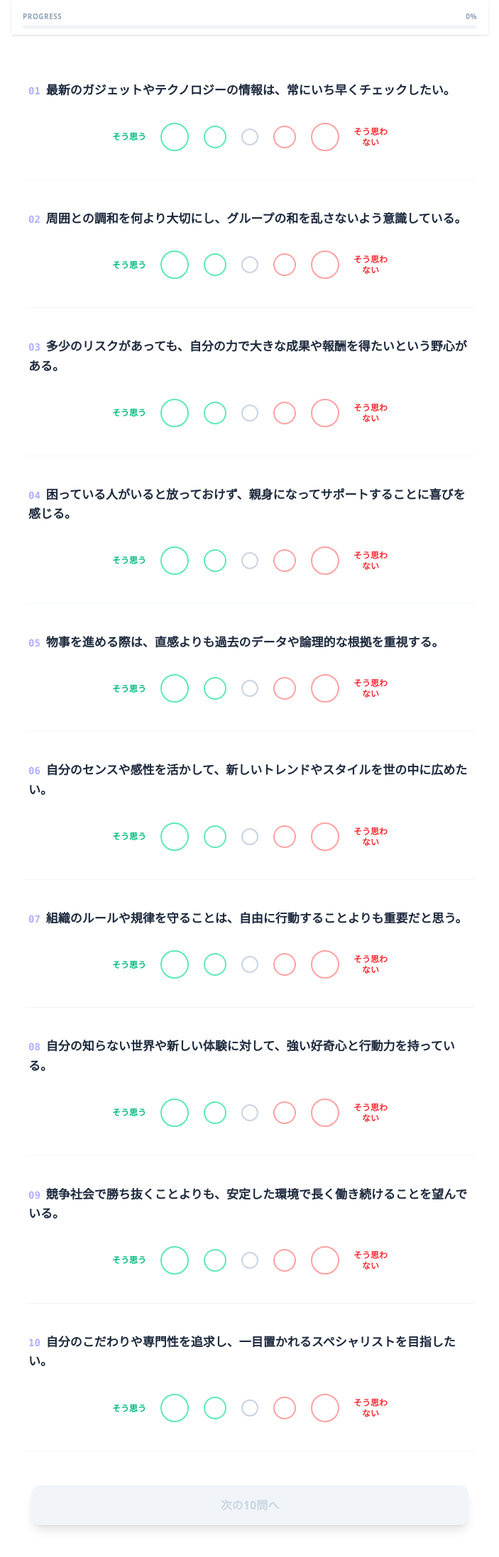
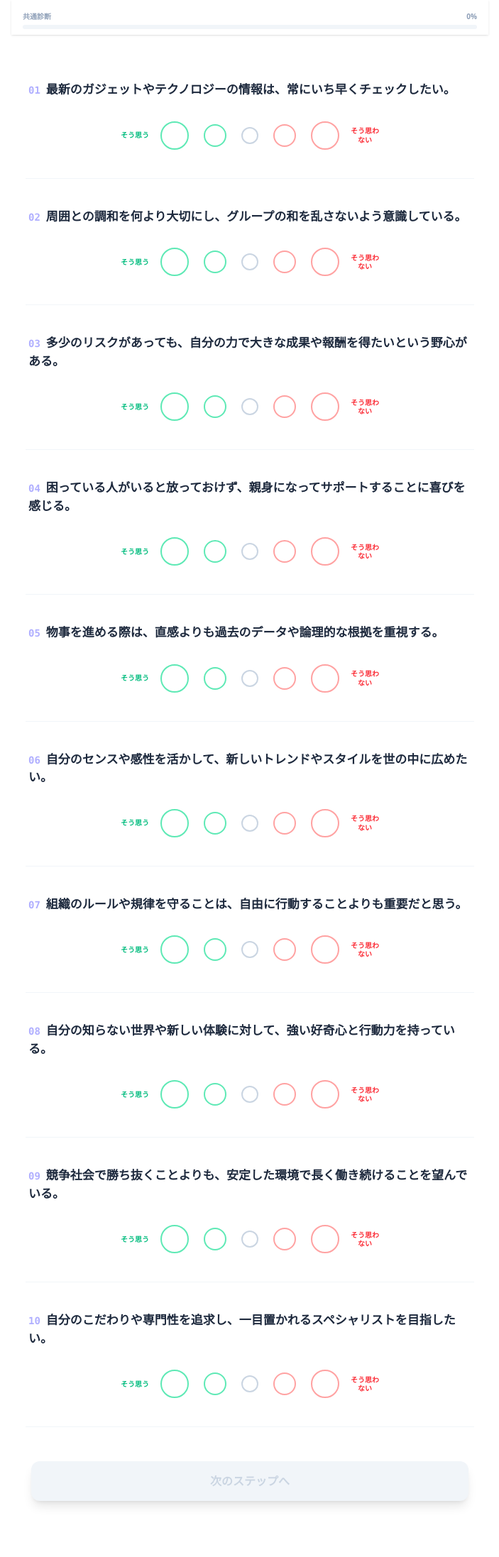
Before and after one commit to kiyoshikitamura/diagnosis_app_2, a Next.js app: page / in a window 1280 px wide. Shown: the top 2194 px of the page at 71% size, without its empty margins (288-991 px from the left). Built offline with nearby package versions, Linux system fonts and the light colour scheme.

Commit message:
Fix logic and UI feedback

```diff
--- a/app/page.tsx
+++ b/app/page.tsx
@@ -1,125 +1,135 @@
 'use client';
 
-import { useState, useEffect } from 'react';
+import { useState, useMemo } from 'react';
 import { useRouter } from 'next/navigation';
 import questionsData from '@/data/questions.json';
 
-const QUESTIONS_PER_PAGE = 10;
+const COMMON_LIMIT = 10; // 共通問題数
 
 export default function DiagnosisPage() {
     const router = useRouter();
-    const [currentPage, setCurrentPage] = useState(0);
-    const [answers, setAnswers] = useState<number[]>(new Array(questionsData.length).fill(null));
 
-    const answeredCount = answers.filter(a => a !== null).length;
-    const progress = (answeredCount / questionsData.length) * 100;
+    // 1. 状態管理
+    const [answers, setAnswers] = useState<Record<number, number>>({});
+    const [isSecondPhase, setIsSecondPhase] = useState(false);
+    const [targetGroupId, setTargetGroupId] = useState<string | null>(null);
+    const [currentStep, setCurrentStep] = useState(0); // 0: 共通, 1: 個別前半, 2: 個別中盤, 3: 個別後半（10問ずつ）
 
-    const handleAnswer = (qIndex: number, value: number) => {
-        const newAnswers = [...answers];
-        newAnswers[qIndex] = value;
-        setAnswers(newAnswers);
+    // 2. 問題のフィルタリング（メモ化して再計算を最適化）
+    const displayQuestions = useMemo(() => {
+        if (!isSecondPhase) {
+            return questionsData.filter(q => q.groupId === "common").slice(0, COMMON_LIMIT);
+        }
+        // 特定のグループの個別問題（ID 11以降）を取得
+        return questionsData.filter(q => q.groupId === targetGroupId && q.id > 10);
+    }, [isSecondPhase, targetGroupId]);
+
+    // 3. 現在のページに表示する10問
+    const currentPageQuestions = useMemo(() => {
+        const start = currentStep === 0 ? 0 : (currentStep - 1) * 10;
+        return displayQuestions.slice(start, start + 10);
+    }, [displayQuestions, currentStep]);
+
+    // 4. 回答ハンドラー
+    const handleAnswer = (questionId: number, value: number) => {
+        setAnswers(prev => ({ ...prev, [questionId]: value }));
     };
 
+    // 5. 次のステップへ
     const nextStep = () => {
-        if (currentPage < Math.ceil(questionsData.length / QUESTIONS_PER_PAGE) - 1) {
-            setCurrentPage(currentPage + 1);
+        const allAnswered = currentPageQuestions.every(q => answers[q.id] !== undefined);
+        if (!allAnswered) return;
+
+        if (!isSecondPhase) {
+            // 共通10問終了時の判定
+            const scores: Record<string, number> = {};
+            displayQuestions.forEach(q => {
+                scores[q.groupId] = (scores[q.groupId] || 0) + (answers[q.id] || 0);
+            });
+            // 最もスコアが高いグループ（common以外）を探す
+            const topGroup = Object.entries(scores)
+                .filter(([id]) => id !== 'common')
+                .sort((a, b) => b[1] - a[1])[0][0];
+
+            setTargetGroupId(topGroup);
+            setIsSecondPhase(true);
+            setCurrentStep(1);
+        } else if (currentStep < 3) {
+            // 個別問題の次ページへ
+            setCurrentStep(prev => prev + 1);
+        } else {
+            // 全終了
+            localStorage.setItem('diagnosis_answers', JSON.stringify(answers));
+            router.push('/result');
+        }
         window.scrollTo(0, 0);
-        } else {
-            completeDiagnosis();
-        }
     };
 
-    const completeDiagnosis = () => {
-        localStorage.setItem('diagnosis_answers', JSON.stringify(answers));
-        router.push('/result');
-    };
-
-    const startIndex = currentPage * QUESTIONS_PER_PAGE;
-    const currentQuestions = questionsData.slice(startIndex, startIndex + QUESTIONS_PER_PAGE);
-    const isPageComplete = currentQuestions.every((_, i) => answers[startIndex + i] !== null);
+    const progress = ((Object.keys(answers).length) / 40) * 100;
 
     return (
         <div className="max-w-2xl mx-auto min-h-screen bg-white pb-20 font-sans text-slate-900">
-            {/* 固定プログレスバー */}
             <div className="sticky top-0 z-10 bg-white/95 backdrop-blur-md pt-4 pb-2 px-4 shadow-sm">
-                <div className="flex justify-between text-[10px] text-slate-400 mb-1 font-bold uppercase tracking-wider">
-                    <span>Progress</span>
-                    <span>{Math.round(progress)}%</span>
+                <div className="flex justify-between text-[10px] text-slate-400 mb-1 font-bold uppercase">
+                    <span>{isSecondPhase ? '専門診断' : '共通診断'}</span>
+                    <span>{Math.min(Math.round(progress), 100)}%</span>
                 </div>
                 <div className="w-full h-1.5 bg-slate-100 rounded-full overflow-hidden">
-                    <div
-                        className="h-full bg-emerald-400 transition-all duration-500"
-                        style={{ width: `${progress}%` }}
-                    />
+                    <div className="h-full bg-emerald-400 transition-all duration-500" style={{ width: `${progress}%` }} />
                 </div>
             </div>
 
             <div className="px-5 py-6">
-                {currentQuestions.map((q, i) => {
-                    const globalIndex = startIndex + i;
-                    return (
-                        <div key={globalIndex} className="py-10 border-b border-slate-100 last:border-0">
-                            {/* 設問を左揃えに変更 */}
-                            <p className="text-[17px] font-bold text-slate-800 mb-8 leading-relaxed text-left px-1">
-                                <span className="text-indigo-500 mr-2 text-sm font-mono opacity-50">{(globalIndex + 1).toString().padStart(2, '0')}</span>
+                {currentPageQuestions.map((q, idx) => (
+                    <div key={q.id} className="py-10 border-b border-slate-100 last:border-0">
+                        <p className="text-[17px] font-bold text-slate-800 mb-8 text-left px-1">
+                            <span className="text-indigo-500 mr-2 text-sm font-mono opacity-50">
+                                {(isSecondPhase ? 10 + (currentStep - 1) * 10 + idx + 1 : idx + 1).toString().padStart(2, '0')}
+                            </span>
                             {q.question}
                         </p>
 
-                            {/* 5段階円形ボタン（横並びテキスト版） */}
                         <div className="flex items-center justify-center gap-3 max-w-lg mx-auto">
-
-                                {/* 左側：そう思う */}
-                                <span className="text-[10px] sm:text-[12px] font-bold text-emerald-500 w-10 sm:w-14 text-center leading-tight shrink-0">
-                                    そう思う
-                                </span>
-
+                            <span className="text-[10px] font-bold text-emerald-500 w-10 text-center leading-tight">そう思う</span>
                             <div className="flex items-center justify-between flex-1 relative px-1 max-w-[260px]">
-                                    {/* 中央のライン */}
                                 <div className="absolute top-1/2 left-0 w-full h-[1px] bg-slate-200 -translate-y-1/2 -z-10"></div>
 
                                 {[5, 4, 3, 2, 1].map((val) => {
-                                        const sizeClass = val === 5 || val === 1 ? 'w-10 h-10' :
-                                            val === 4 || val === 2 ? 'w-8 h-8' :
-                                                'w-6 h-6';
+                                    const isSelected = answers[q.id] === val;
+                                    const sizeClass = val === 5 || val === 1 ? 'w-10 h-10' : val === 4 || val === 2 ? 'w-8 h-8' : 'w-6 h-6';
 
-                                        const borderColor = val > 3 ? 'border-emerald-300' : val < 3 ? 'border-red-300' : 'border-slate-300';
-                                        const activeBg = val > 3 ? 'bg-emerald-400 border-emerald-400' :
-                                            val < 3 ? 'bg-red-400 border-red-400' :
-                                                'bg-slate-400 border-slate-400';
+                                    // カラー設定
+                                    const baseBorderColor = val > 3 ? 'border-emerald-300' : val < 3 ? 'border-red-300' : 'border-slate-300';
+                                    const activeBgColor = val > 3 ? 'bg-emerald-500' : val < 3 ? 'bg-red-500' : 'bg-slate-500';
 
                                     return (
                                         <button
                                             key={val}
-                                                onClick={() => handleAnswer(globalIndex, val)}
+                                            onClick={() => handleAnswer(q.id, val)}
                                             className={`
-                          rounded-full border-2 transition-all duration-200 active:scale-90 bg-white
-                          ${sizeClass} ${borderColor}
-                          ${answers[globalIndex] === val ? activeBg : 'hover:border-slate-400'}
+                        rounded-full border-2 transition-all duration-150 active:scale-95
+                        ${sizeClass} ${baseBorderColor}
+                        ${isSelected ? `${activeBgColor} border-transparent shadow-inner` : 'bg-white'}
                       `}
                                         />
                                     );
                                 })}
                             </div>
-
-                                {/* 右側：そう思わない */}
-                                <span className="text-[10px] sm:text-[12px] font-bold text-red-500 w-10 sm:w-14 text-center leading-tight shrink-0">
-                                    そう思わない
-                                </span>
+                            <span className="text-[10px] font-bold text-red-500 w-10 text-center leading-tight">そう思わない</span>
                         </div>
                     </div>
-                    );
-                })}
+                ))}
 
                 <div className="mt-12 px-2">
                     <button
                         onClick={nextStep}
-                        disabled={!isPageComplete}
-                        className={`
-              w-full py-4 rounded-xl font-bold text-base shadow-lg transition-all duration-300
-              ${isPageComplete ? 'bg-indigo-600 text-white shadow-indigo-100 active:translate-y-0.5' : 'bg-slate-100 text-slate-300 cursor-not-allowed'}
-            `}
+                        disabled={!currentPageQuestions.every(q => answers[q.id] !== undefined)}
+                        className={`w-full py-4 rounded-xl font-bold text-base shadow-lg transition-all
+              ${currentPageQuestions.every(q => answers[q.id] !== undefined)
+                                ? 'bg-indigo-600 text-white shadow-indigo-100'
+                                : 'bg-slate-100 text-slate-300 cursor-not-allowed'}`}
                     >
-                        {currentPage === Math.ceil(questionsData.length / QUESTIONS_PER_PAGE) - 1 ? '診断結果を表示する' : '次の10問へ'}
+                        {isSecondPhase && currentStep === 3 ? '結果を表示する' : '次のステップへ'}
                     </button>
                 </div>
             </div>
```
Lines whose indentation alone changed are shown as unchanged.
